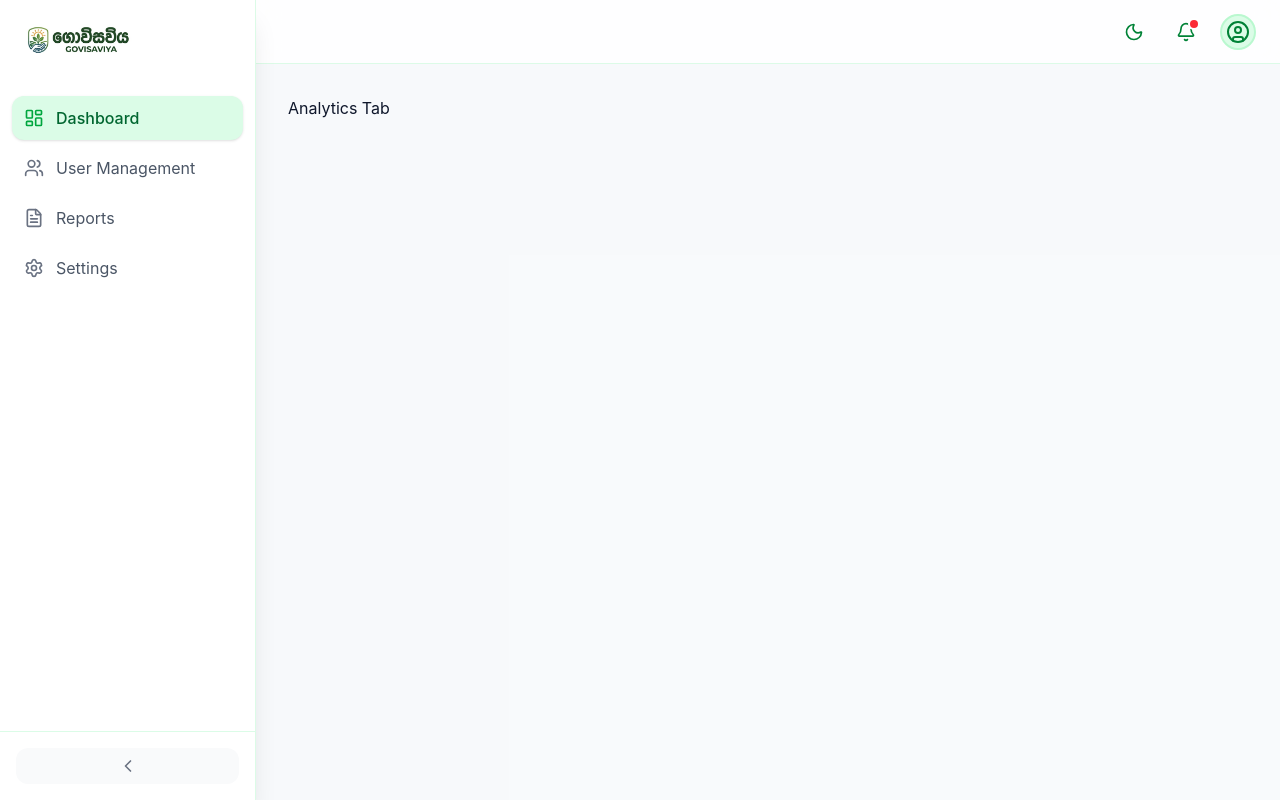
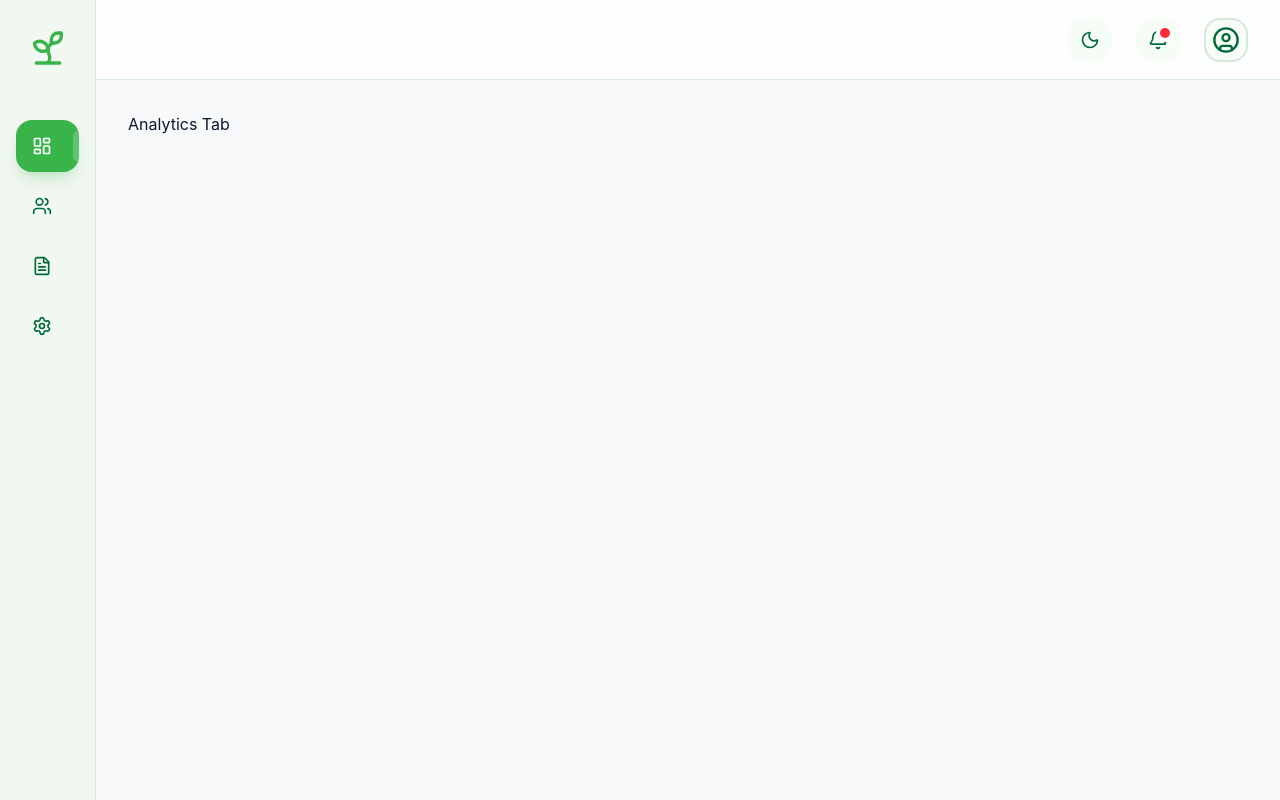
Before and after one commit to Nipun-Yasas/GoviSaviya-frontend, a Next.js app: page /dashboard/admin/analytics in a window 1280 px wide. Built offline with nearby package versions, Linux system fonts and the light colour scheme.

Commit message:
feat: make sidebar responsive

```diff
--- a/app/components/layout/Navbar.tsx
+++ b/app/components/layout/Navbar.tsx
@@ -24,55 +24,56 @@ export default function Navbar({ onMenuClick }: NavbarProps) {
 
   if (!mounted) {
     return (
-      <header className="sticky top-0 z-30 flex h-16 w-full items-center justify-between border-b border-green-200/50 bg-white/80 px-4 py-3 backdrop-blur-md dark:border-green-800/30 dark:bg-green-950/80 sm:px-6">
+      <header className="sticky top-0 z-30 flex h-20 w-full items-center justify-between border-b border-borderPrimary bg-backgroundSecondary px-6 py-4 dark:bg-backgroundSecondary sm:px-8">
         <div className="flex items-center gap-4">
-          <div className="h-10 w-10 lg:hidden" />
+          <div className="h-11 w-11 rounded-2xl bg-input lg:hidden animate-pulse" />
         </div>
-        <div className="flex items-center gap-3 sm:gap-4">
-          <div className="h-9 w-9 rounded-full bg-slate-100 dark:bg-slate-800" />
-          <div className="h-9 w-9 rounded-full bg-slate-100 dark:bg-slate-800" />
-          <div className="h-9 w-9 rounded-full bg-slate-100 dark:bg-slate-800" />
+        <div className="flex items-center gap-4 sm:gap-6">
+          <div className="h-11 w-11 rounded-2xl bg-input animate-pulse" />
+          <div className="h-11 w-11 rounded-2xl bg-input animate-pulse" />
+          <div className="h-11 w-11 rounded-2xl bg-input animate-pulse" />
         </div>
       </header>
     );
   }
 
   return (
-    <header className="sticky top-0 z-30 flex h-16 w-full items-center justify-between border-b border-green-200/50 bg-white/80 px-4 py-3 backdrop-blur-md dark:border-green-800/30 dark:bg-green-950/80 sm:px-6">
+    <header className="sticky top-0 z-30 flex h-20 w-full items-center justify-between border-b border-borderPrimary bg-backgroundSecondary/80 px-6 py-4 backdrop-blur-xl dark:bg-backgroundSecondary/90 sm:px-8">
       <div className="flex items-center gap-4">
         <button
+          type="button"
           onClick={onMenuClick}
-          className="rounded-md p-2 text-green-700 transition-colors hover:bg-green-100 hover:text-green-900 focus:outline-none dark:text-green-400 dark:hover:bg-green-900 dark:hover:text-green-50 lg:hidden"
+          className="group flex h-11 w-11 items-center justify-center rounded-2xl bg-input text-textSecondary transition-all hover:bg-hoverPrimary hover:text-primary active:scale-90 lg:hidden cursor-pointer"
         >
-          <Menu className="h-6 w-6" />
+          <Menu className="h-6 w-6 transition-transform group-hover:rotate-12 pointer-events-none" />
         </button>
       </div>
 
-      <div className="flex items-center gap-3 sm:gap-4">
+      <div className="flex items-center gap-4 sm:gap-6">
         {/* Dark Mode Toggle */}
         <button
           onClick={() => setTheme(theme === "dark" ? "light" : "dark")}
-          className="rounded-full p-2 text-green-700 transition-all hover:bg-green-100 hover:text-green-900 dark:text-green-400 dark:hover:bg-green-900 dark:hover:text-green-50"
+          className="group flex h-11 w-11 items-center justify-center rounded-2xl bg-input text-textSecondary transition-all hover:bg-hoverPrimary hover:text-primary active:scale-95"
           aria-label="Toggle Theme"
         >
           {theme === "dark" ? (
-            <Sun className="h-5 w-5" />
+            <Sun className="h-5 w-5 transition-transform group-hover:rotate-45" />
           ) : (
-            <Moon className="h-5 w-5" />
+            <Moon className="h-5 w-5 transition-transform group-hover:-rotate-12" />
           )}
         </button>
 
         {/* Notifications */}
-        <button className="relative rounded-full p-2 text-green-700 transition-all hover:bg-green-100 hover:text-green-900 dark:text-green-400 dark:hover:bg-green-900 dark:hover:text-green-50">
-          <Bell className="h-5 w-5" />
-          <span className="absolute right-1.5 top-1.5 flex h-2 w-2 rounded-full bg-red-500 ring-2 ring-white dark:ring-green-950"></span>
+        <button className="group relative flex h-11 w-11 items-center justify-center rounded-2xl bg-input text-textSecondary transition-all hover:bg-hoverPrimary hover:text-primary active:scale-95">
+          <Bell className="h-5 w-5 transition-transform group-hover:ring-2 ring-primary/20 rounded-full" />
+          <span className="absolute right-2.5 top-2.5 flex h-2.5 w-2.5 rounded-full bg-red-500 ring-4 ring-backgroundSecondary"></span>
         </button>
 
         {/* Profile */}
-        <div className="h-8 w-8 overflow-hidden rounded-full border-2 border-green-200 bg-green-100 transition-transform hover:scale-105 dark:border-green-800 dark:bg-green-900 sm:h-9 sm:w-9">
-          <button className="flex h-full w-full items-center justify-center text-green-700 focus:outline-none dark:text-green-400">
-            <UserCircle className="h-6 w-6" />
-          </button>
+        <div className="group flex items-center gap-3 cursor-pointer">
+          <div className="flex h-11 w-11 items-center justify-center rounded-2xl border-2 border-borderPrimary bg-input text-textSecondary transition-all group-hover:border-primary group-hover:text-primary group-hover:scale-105 active:scale-95 overflow-hidden">
+            <UserCircle className="h-7 w-7" />
+          </div>
         </div>
       </div>
     </header>
--- a/app/components/layout/Sidebar.tsx
+++ b/app/components/layout/Sidebar.tsx
@@ -16,7 +16,8 @@ import {
   FileText,
   ChevronLeft,
   ChevronRight,
-  X
+  X,
+  Sprout
 } from "lucide-react";
 
 export type UserRole = "farmer" | "buyer" | "admin";
@@ -29,12 +30,14 @@ interface SidebarProps {
 
 export default function Sidebar({ role, isOpen, onClose }: SidebarProps) {
   const pathname = usePathname();
-  const [collapsed, setCollapsed] = useState(false);
 
   // Close sidebar on mobile when route changes
   useEffect(() => {
-    onClose();
-  }, [pathname, onClose]);
+    if (isOpen) {
+      onClose();
+    }
+    // eslint-disable-next-line react-hooks/exhaustive-deps
+  }, [pathname]);
 
   const allLinks = [
     { name: "Dashboard", href: "/dashboard", icon: LayoutDashboard, roles: ["farmer", "buyer", "admin"] },
@@ -55,42 +58,49 @@ export default function Sidebar({ role, isOpen, onClose }: SidebarProps) {
       {/* Mobile Overlay */}
       {isOpen && (
         <div
-          className="fixed inset-0 z-40 bg-black/50 backdrop-blur-sm lg:hidden"
+          className="fixed inset-0 z-[60] bg-black/60 backdrop-blur-sm lg:hidden animate-in fade-in duration-300"
           onClick={onClose}
         />
       )}
 
       {/* Sidebar Container */}
       <aside
-        className={`fixed inset-y-0 left-0 z-50 flex flex-col border-r border-green-200/50 bg-white shadow-xl transition-all duration-300 ease-in-out dark:border-green-800/30 dark:bg-green-950/90 lg:static lg:translate-x-0 ${
-          isOpen ? "translate-x-0" : "-translate-x-full"
-        } ${collapsed ? "lg:w-20" : "lg:w-64"} w-64`}
+        className={`group/sidebar fixed inset-y-0 left-0 z-[70] flex flex-col border-r border-borderPrimary bg-sidebar shadow-2xl transition-[width,transform] duration-300 ease-in-out lg:shadow-none lg:static lg:z-auto lg:translate-x-0 ${
+          isOpen ? "translate-x-0 w-72" : "-translate-x-full w-72"
+        } lg:w-24 lg:hover:w-72 overflow-x-hidden`}
       >
         {/* Header */}
-        <div className="flex h-20 items-center justify-between px-4 py-4">
-          <div className={`flex items-center space-x-2 ${collapsed ? "lg:hidden" : ""}`}>
+        <div className="relative flex h-24 items-center justify-between px-6 py-4">
+
+          {/* Mini logo icon for collapsed state on desktop */}
+          <div className="absolute left-0 top-0 flex h-24 w-24 items-center justify-center text-primary transition-all duration-300 pointer-events-none hidden lg:flex lg:opacity-100 lg:group-hover/sidebar:opacity-0 lg:group-hover/sidebar:-translate-x-4">
+            <Sprout className="h-10 w-10" />
+          </div>
+
+          {/* Full logo for expanded state */}
+          <div className="flex items-center min-w-[160px] transition-all duration-300 opacity-100 lg:opacity-0 lg:group-hover/sidebar:opacity-100 lg:translate-x-4 lg:group-hover/sidebar:translate-x-0">
             <Image
               src="/logo.png"
               alt="Govi Saviya Logo"
-              width={140}
-              height={50}
-              className="h-auto w-32 object-contain"
+              width={160}
+              height={60}
+              className="h-auto w-40 object-contain brightness-110 dark:brightness-100"
               priority
             />
           </div>
 
           {/* Mobile Close Button */}
           <button
-            className="rounded-md p-1.5 text-gray-500 hover:bg-gray-100 hover:text-gray-900 lg:hidden dark:text-gray-400 dark:hover:bg-gray-800 dark:hover:text-gray-100"
+            className="rounded-xl p-2 text-textSecondary hover:bg-hoverPrimary hover:text-primary lg:hidden transition-all active:scale-95"
             onClick={onClose}
           >
-            <X className="h-5 w-5" />
+            <X className="h-6 w-6" />
           </button>
         </div>
 
         {/* Navigation Links */}
-        <div className="flex-1 overflow-y-auto py-4 px-3 custom-scrollbar">
-          <ul className="space-y-1.5">
+        <div className="flex-1 overflow-y-auto py-6 px-4 no-visible-scrollbar">
+          <ul className="space-y-2">
             {visibleLinks.map((link) => {
               const isActive = pathname === link.href || pathname.startsWith(`${link.href}/`);
               const Icon = link.icon;
@@ -99,37 +109,27 @@ export default function Sidebar({ role, isOpen, onClose }: SidebarProps) {
                 <li key={link.href}>
                   <Link
                     href={link.href}
-                    className={`group flex items-center rounded-xl px-3 py-2.5 transition-all duration-200 ${
+                    className={`group flex items-center rounded-2xl px-4 py-3.5 transition-all duration-300 relative overflow-hidden ${
                       isActive
-                        ? "bg-green-100 font-medium text-green-800 shadow-sm dark:bg-green-900/50 dark:text-green-300"
-                        : "text-gray-600 hover:bg-green-50 hover:text-green-700 dark:text-gray-400 dark:hover:bg-green-900/30 dark:hover:text-green-300"
+                        ? "bg-primary text-white shadow-lg shadow-primary/20 font-semibold"
+                        : "text-textSecondary hover:bg-hoverPrimary hover:text-primary"
                     }`}
-                    title={collapsed ? link.name : undefined}
                   >
-                    <Icon className={`h-5 w-5 ${isActive ? "text-green-600 dark:text-green-400" : "text-gray-500 group-hover:text-green-600 dark:text-gray-500 dark:group-hover:text-green-400"} transition-colors`} />
+                    <Icon className={`h-5 w-5 shrink-0 transition-transform duration-300 group-hover:scale-110 ${isActive ? "text-white" : "text-textSecondary group-hover:text-primary"}`} />
                     <span
-                      className={`ml-3 whitespace-nowrap transition-all duration-300 ${
-                        collapsed ? "lg:hidden lg:opacity-0" : "opacity-100"
-                      }`}
+                      className="ml-4 whitespace-nowrap transition-all duration-300 font-medium opacity-100 lg:opacity-0 lg:-translate-x-4 lg:group-hover/sidebar:opacity-100 lg:group-hover/sidebar:translate-x-0"
                     >
                       {link.name}
                     </span>
+                    {isActive && (
+                      <div className="absolute right-0 top-1/2 -translate-y-1/2 w-1.5 h-8 bg-white/20 rounded-l-full" />
+                    )}
                   </Link>
                 </li>
               );
             })}
           </ul>
         </div>
-
-        {/* Collapse Button (Desktop Only) */}
-        <div className="hidden border-t border-green-100 p-4 dark:border-green-900/50 lg:block">
-          <button
-            onClick={() => setCollapsed(!collapsed)}
-            className="flex w-full items-center justify-center rounded-xl bg-gray-50 p-2 text-gray-500 transition-colors hover:bg-green-100 hover:text-green-700 dark:bg-green-900/20 dark:text-gray-400 dark:hover:bg-green-800/40 dark:hover:text-green-300"
-          >
-            {collapsed ? <ChevronRight className="h-5 w-5" /> : <ChevronLeft className="h-5 w-5" />}
-          </button>
-        </div>
       </aside>
     </>
   );
```
